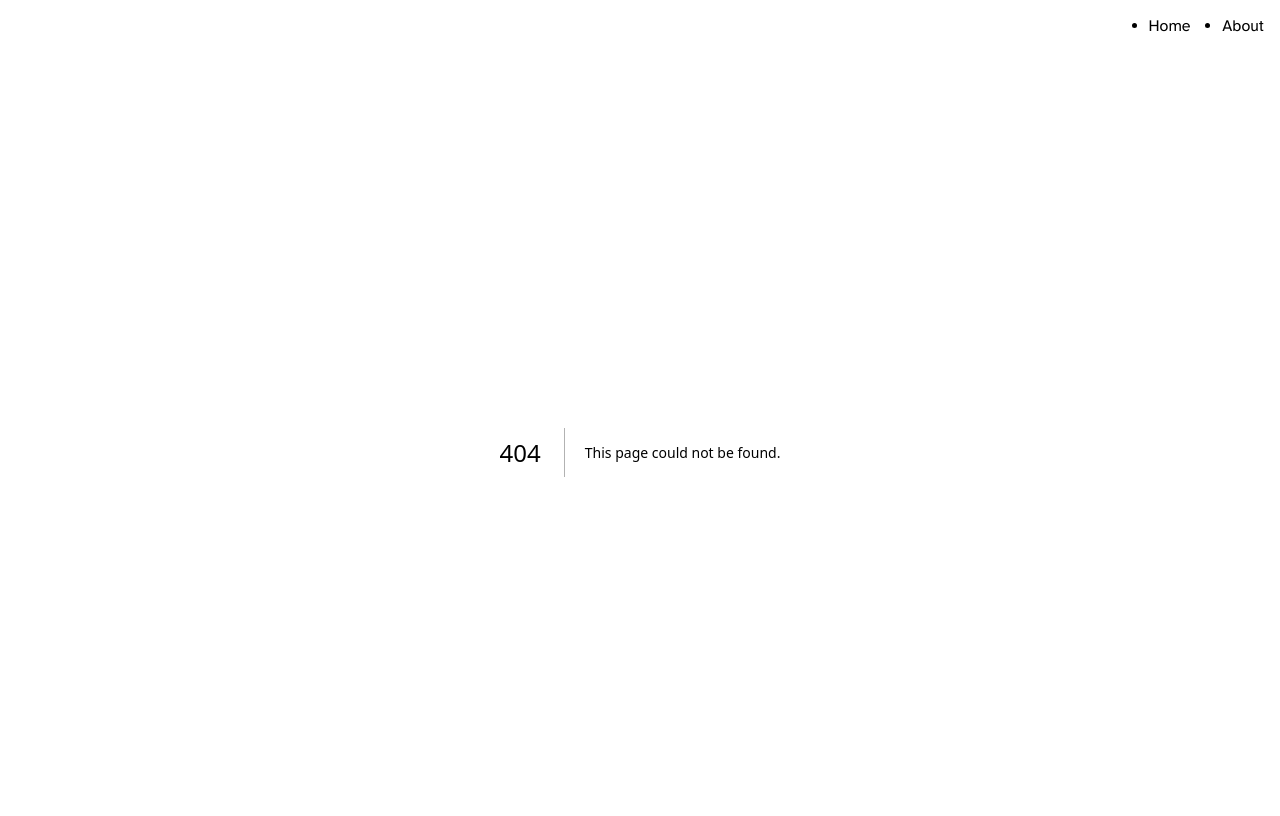
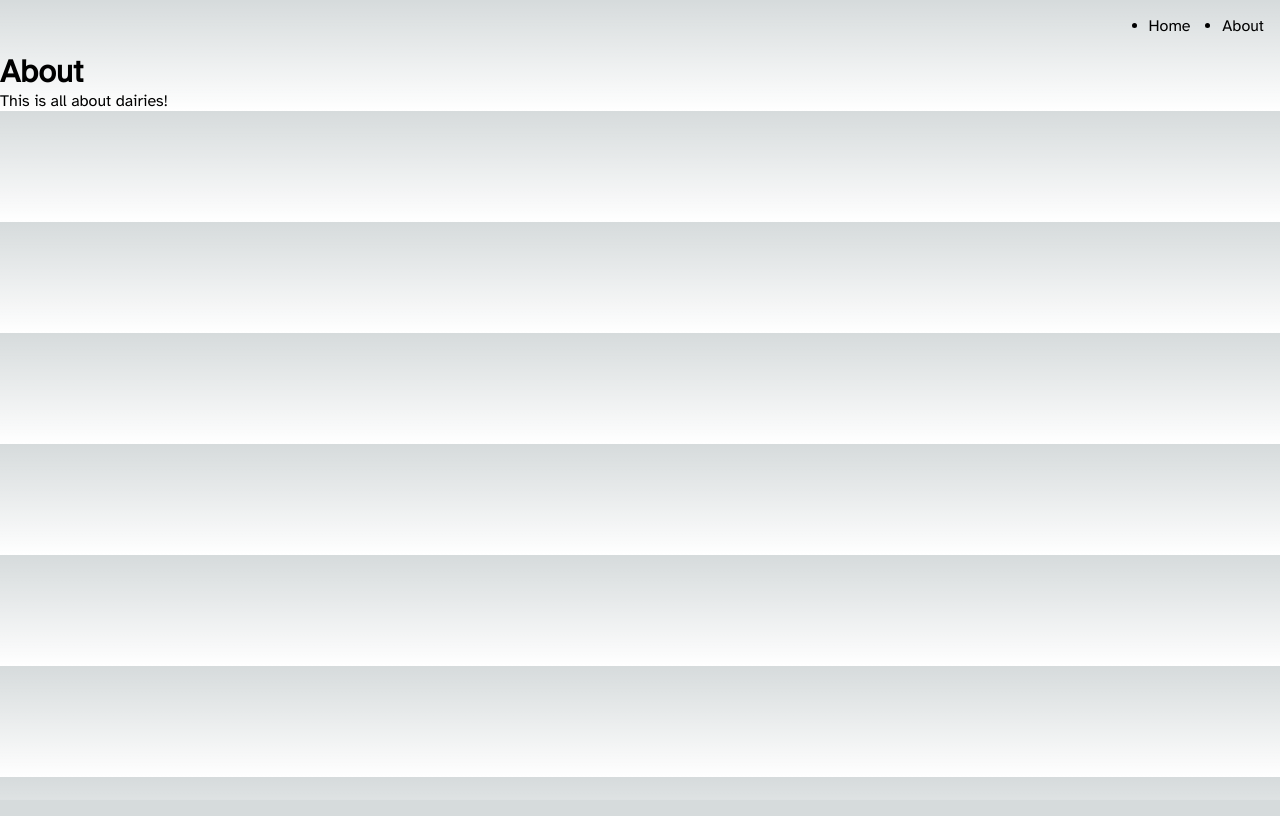
Before and after one commit to leoncik/Next.js-Dairy, a Next.js app: page /about in a window 1280 px wide. Before the commit this address had no page. Shown: the top 816 px of the page. Built offline with nearby package versions, Linux system fonts and the light colour scheme.

Commit message:
feat: update header's nav links

```diff
--- /dev/null
+++ b/app/about/page.tsx
@@ -0,0 +1,8 @@
+export default function About() {
+  return (
+    <div>
+      <h1>About</h1>
+      <p>This is all about dairies!</p>
+    </div>
+  );
+}
--- a/app/components/Header/Header.tsx
+++ b/app/components/Header/Header.tsx
@@ -7,10 +7,10 @@ export default function Header() {
       <nav>
         <ul className={styles["nav-links"]}>
           <li>
-            <Link href="#">Home</Link>
+            <Link href="/">Home</Link>
           </li>
           <li>
-            <Link href="#">About</Link>
+            <Link href="/about">About</Link>
           </li>
         </ul>
       </nav>
```
